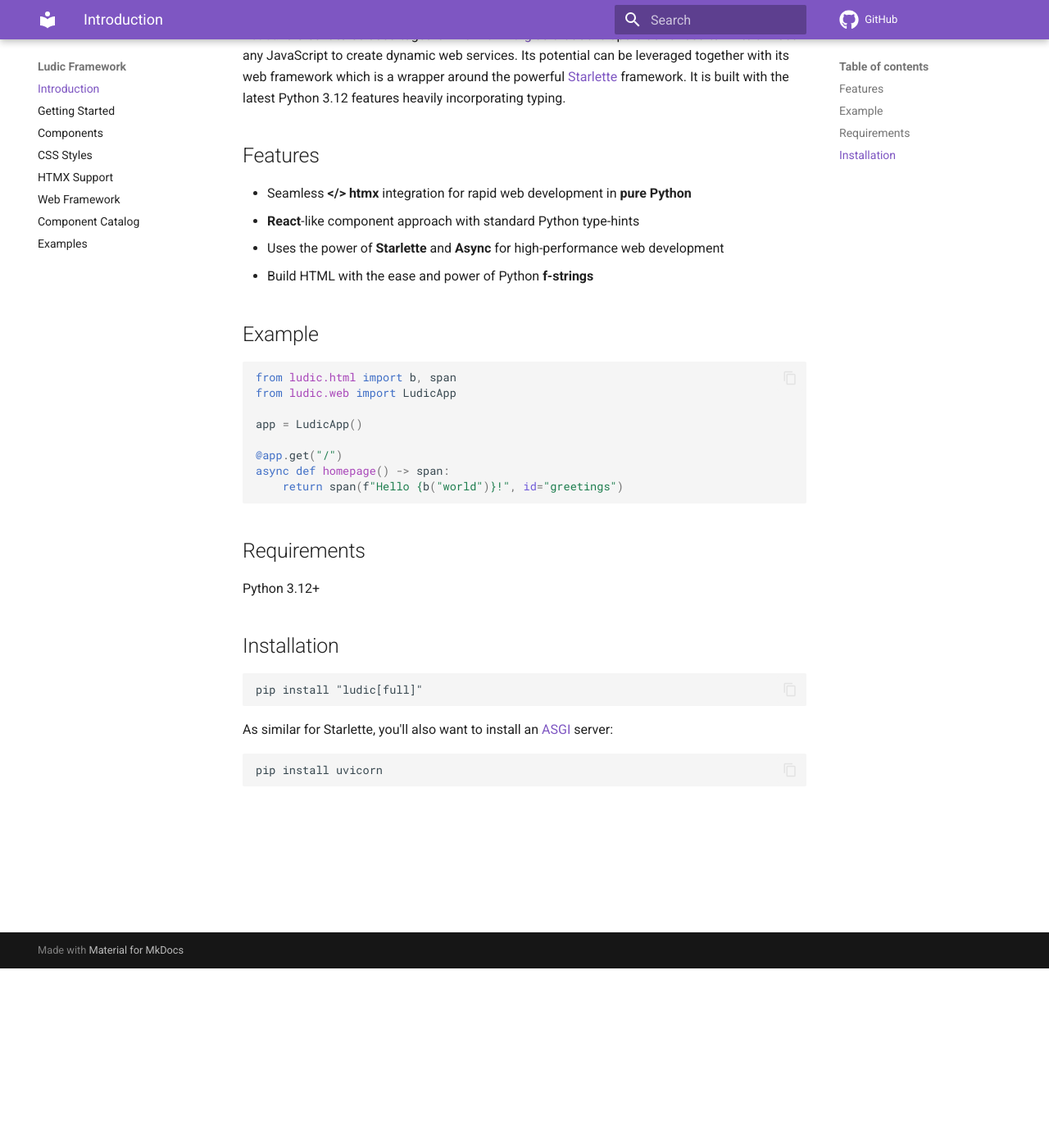
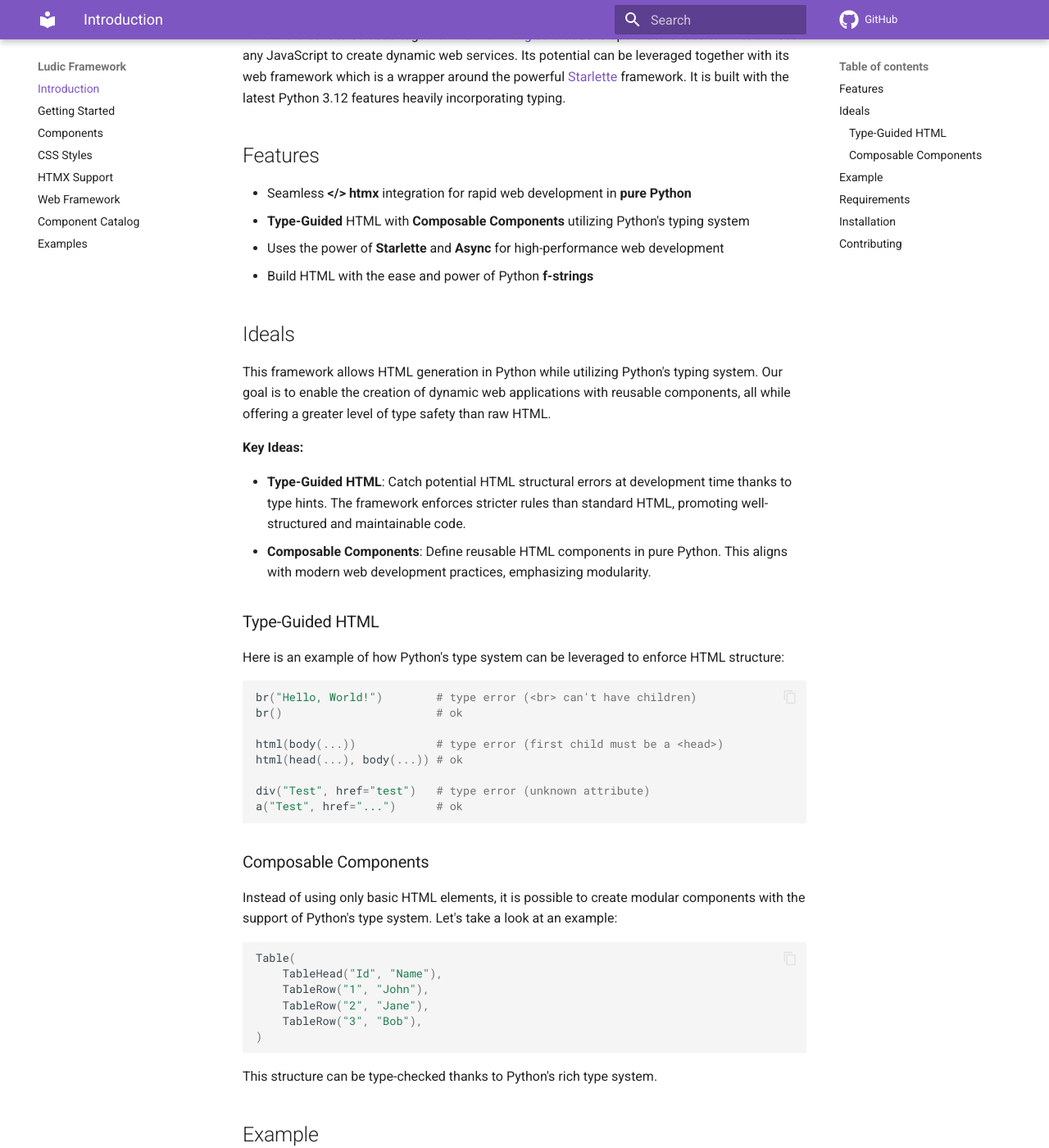
Before and after one commit to getludic/ludic, an MkDocs documentation site: the page built from docs/index.md, in a window 1280 px wide and 1400 px high, scrolled down 219 px. Shown: the whole window at 82% size. Built offline with MkDocs 1.6.1 and Material for MkDocs 9.7.7, drawn with Linux system fonts in a browser that asks for light colours; comment, search, counter and statistics services are not loaded; some of the changed text lies outside the part shown.

Commit message:
docs: Add contributing guide and frameworks core ideals

````diff
--- a/docs/index.md
+++ b/docs/index.md
@@ -7,9 +7,48 @@
 ## Features
 
 - Seamless **&lt;/&gt; htmx** integration for rapid web development in **pure Python**
-- **React**-like component approach with standard Python type-hints
+- **Type-Guided** HTML with **Composable Components** utilizing Python's typing system
 - Uses the power of **Starlette** and **Async** for high-performance web development
 - Build HTML with the ease and power of Python **f-strings**
+
+## Ideals
+
+This framework allows HTML generation in Python while utilizing Python's typing system. Our goal is to enable the creation of dynamic web applications with reusable components, all while offering a greater level of type safety than raw HTML.
+
+**Key Ideas:**
+
+- **Type-Guided HTML**: Catch potential HTML structural errors at development time thanks to type hints. The framework enforces stricter rules than standard HTML, promoting well-structured and maintainable code.
+- **Composable Components**:  Define reusable HTML components in pure Python. This aligns with modern web development practices, emphasizing modularity.
+
+### Type-Guided HTML
+
+Here is an example of how Python's type system can be leveraged to enforce HTML structure:
+
+```python
+br("Hello, World!")        # type error (<br> can't have children)
+br()                       # ok
+
+html(body(...))            # type error (first child must be a <head>)
+html(head(...), body(...)) # ok
+
+div("Test", href="test")   # type error (unknown attribute)
+a("Test", href="...")      # ok
+```
+
+### Composable Components
+
+Instead of using only basic HTML elements, it is possible to create modular components with the support of Python's type system. Let's take a look at an example:
+
+```python
+Table(
+    TableHead("Id", "Name"),
+    TableRow("1", "John"),
+    TableRow("2", "Jane"),
+    TableRow("3", "Bob"),
+)
+```
+
+This structure can be type-checked thanks to Python's rich type system.
 
 ## Example
 
@@ -39,3 +78,7 @@
 ```
 pip install uvicorn
 ```
+
+## Contributing
+
+Any contributions to the framework are warmly welcome! Your help will make it a better resource for the community. If you're ready to contribute, read the [contribution guide on GitHub](https://github.com/paveldedik/ludic/tree/master/CONTRIBUTING.md).
````
Also changed, not shown: CONTRIBUTING.md (added, +36 -0 lines), README.md (+44 -1 lines), docs/catalog.md (+1 -1 lines).
